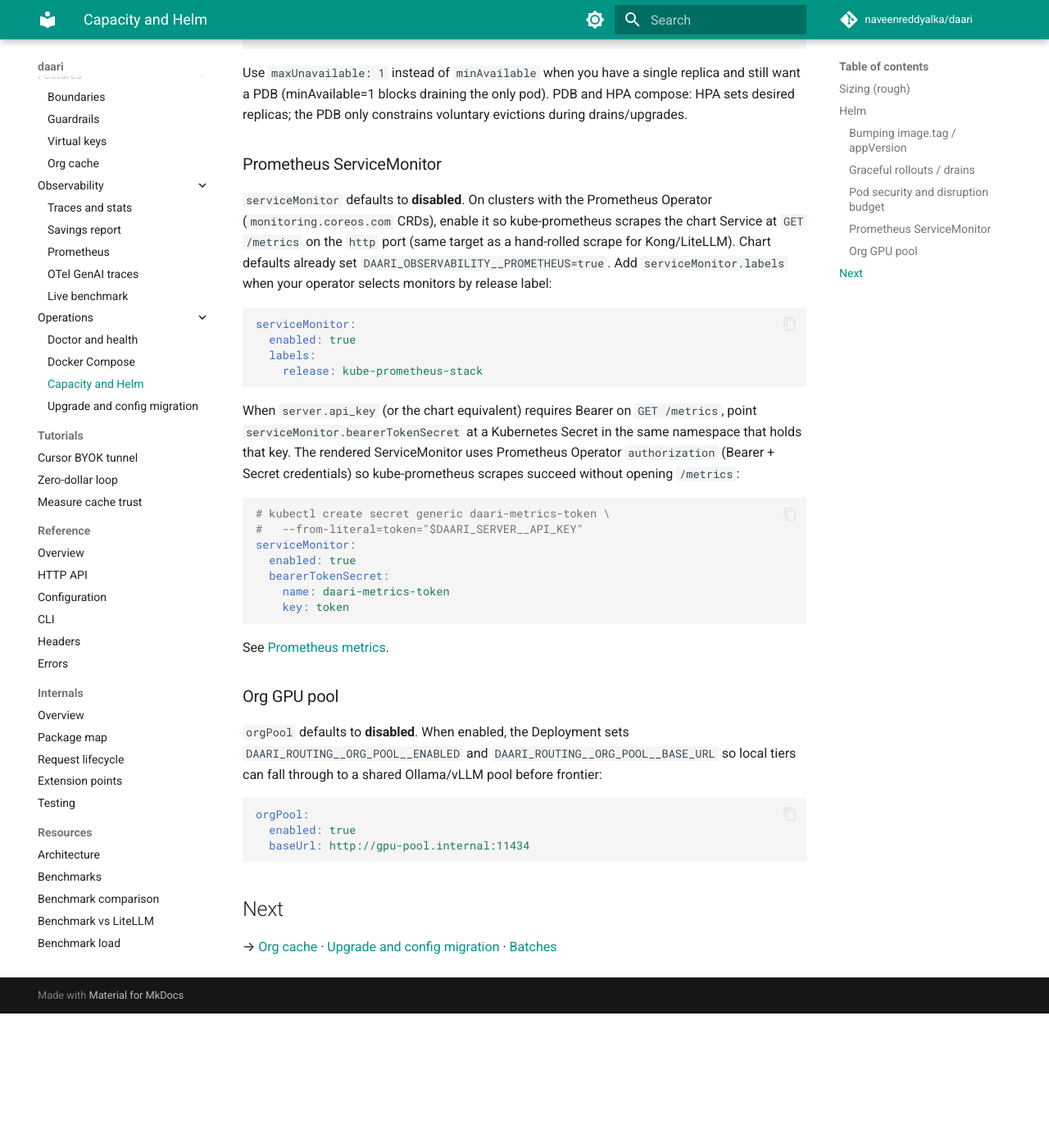
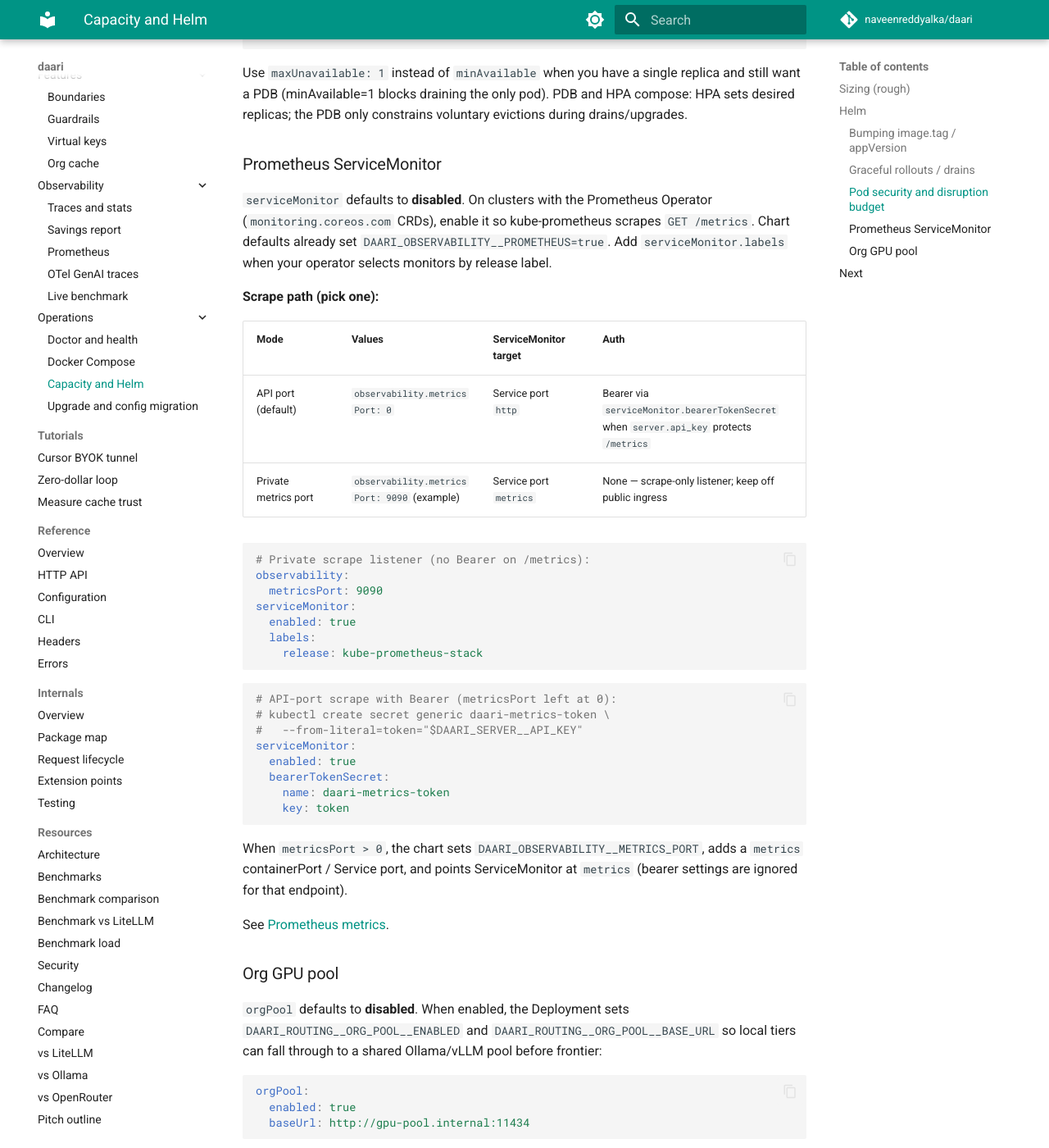
Before and after one commit to naveenreddyalka/daari, an MkDocs documentation site: the page built from docs/developer/guides/operations/capacity-helm.md, in a window 1280 px wide and 1400 px high, scrolled down 2317 px. Shown: the whole window at 82% size. Built offline with MkDocs 1.6.1 and Material for MkDocs 9.7.7, drawn with Linux system fonts in a browser that asks for light colours; comment, search, counter and statistics services are not loaded; before the commit the page ends 3553 px from its top, so only the background shows below that.

Commit message:
feat(deploy): Helm Service port for observability.metrics_port scrapes
Closes #602 — optional observability.metricsPort wires env, containerPort,
Service metrics port, and ServiceMonitor scrape target.

Co-authored-by: Cursor <cursoragent@cursor.com>

````diff
--- a/docs/developer/guides/operations/capacity-helm.md
+++ b/docs/developer/guides/operations/capacity-helm.md
@@ -83,25 +83,28 @@ voluntary evictions during drains/upgrades.
 
 `serviceMonitor` defaults to **disabled**. On clusters with the Prometheus
 Operator (`monitoring.coreos.com` CRDs), enable it so kube-prometheus scrapes
-the chart Service at `GET /metrics` on the `http` port (same target as a
-hand-rolled scrape for Kong/LiteLLM). Chart defaults already set
-`DAARI_OBSERVABILITY__PROMETHEUS=true`. Add `serviceMonitor.labels` when your
-operator selects monitors by release label:
+`GET /metrics`. Chart defaults already set `DAARI_OBSERVABILITY__PROMETHEUS=true`.
+Add `serviceMonitor.labels` when your operator selects monitors by release label.
+
+**Scrape path (pick one):**
+
+| Mode | Values | ServiceMonitor target | Auth |
+|------|--------|----------------------|------|
+| API port (default) | `observability.metricsPort: 0` | Service port `http` | Bearer via `serviceMonitor.bearerTokenSecret` when `server.api_key` protects `/metrics` |
+| Private metrics port | `observability.metricsPort: 9090` (example) | Service port `metrics` | None — scrape-only listener; keep off public ingress |
 
 ```yaml
+# Private scrape listener (no Bearer on /metrics):
+observability:
+  metricsPort: 9090
 serviceMonitor:
   enabled: true
   labels:
     release: kube-prometheus-stack
 ```
 
-When `server.api_key` (or the chart equivalent) requires Bearer on
-`GET /metrics`, point `serviceMonitor.bearerTokenSecret` at a Kubernetes
-Secret in the same namespace that holds that key. The rendered ServiceMonitor
-uses Prometheus Operator `authorization` (Bearer + Secret credentials) so
-kube-prometheus scrapes succeed without opening `/metrics`:
-
 ```yaml
+# API-port scrape with Bearer (metricsPort left at 0):
 # kubectl create secret generic daari-metrics-token \
 #   --from-literal=token="$DAARI_SERVER__API_KEY"
 serviceMonitor:
@@ -110,6 +113,10 @@ serviceMonitor:
     name: daari-metrics-token
     key: token
 ```
+
+When `metricsPort > 0`, the chart sets `DAARI_OBSERVABILITY__METRICS_PORT`,
+adds a `metrics` containerPort / Service port, and points ServiceMonitor at
+`metrics` (bearer settings are ignored for that endpoint).
 
 See [Prometheus metrics](../observability/metrics-prometheus.md).
 
````
Also changed, not shown: docs/TRACKING.md (+10 -0 lines), 5 other files.
